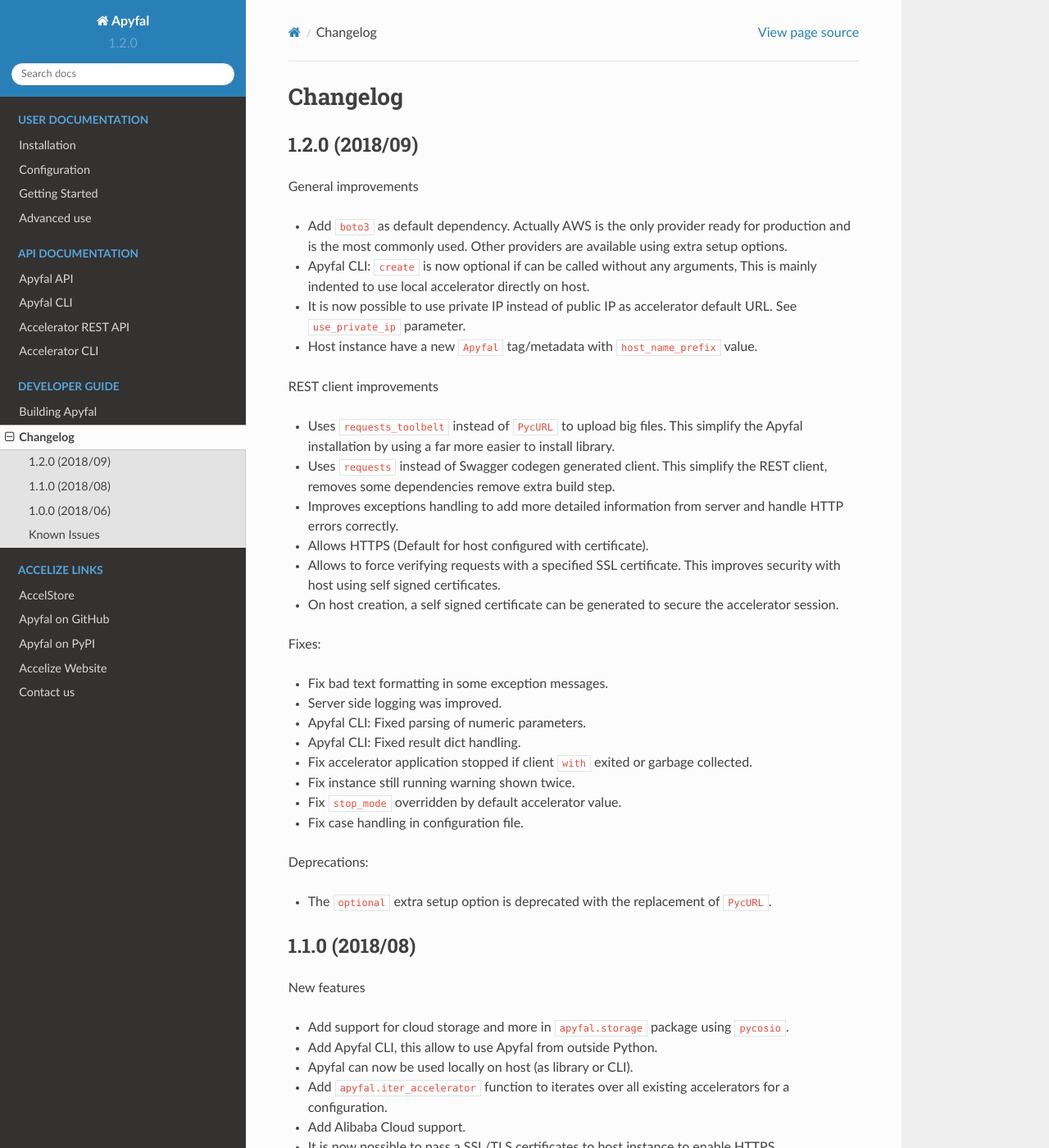
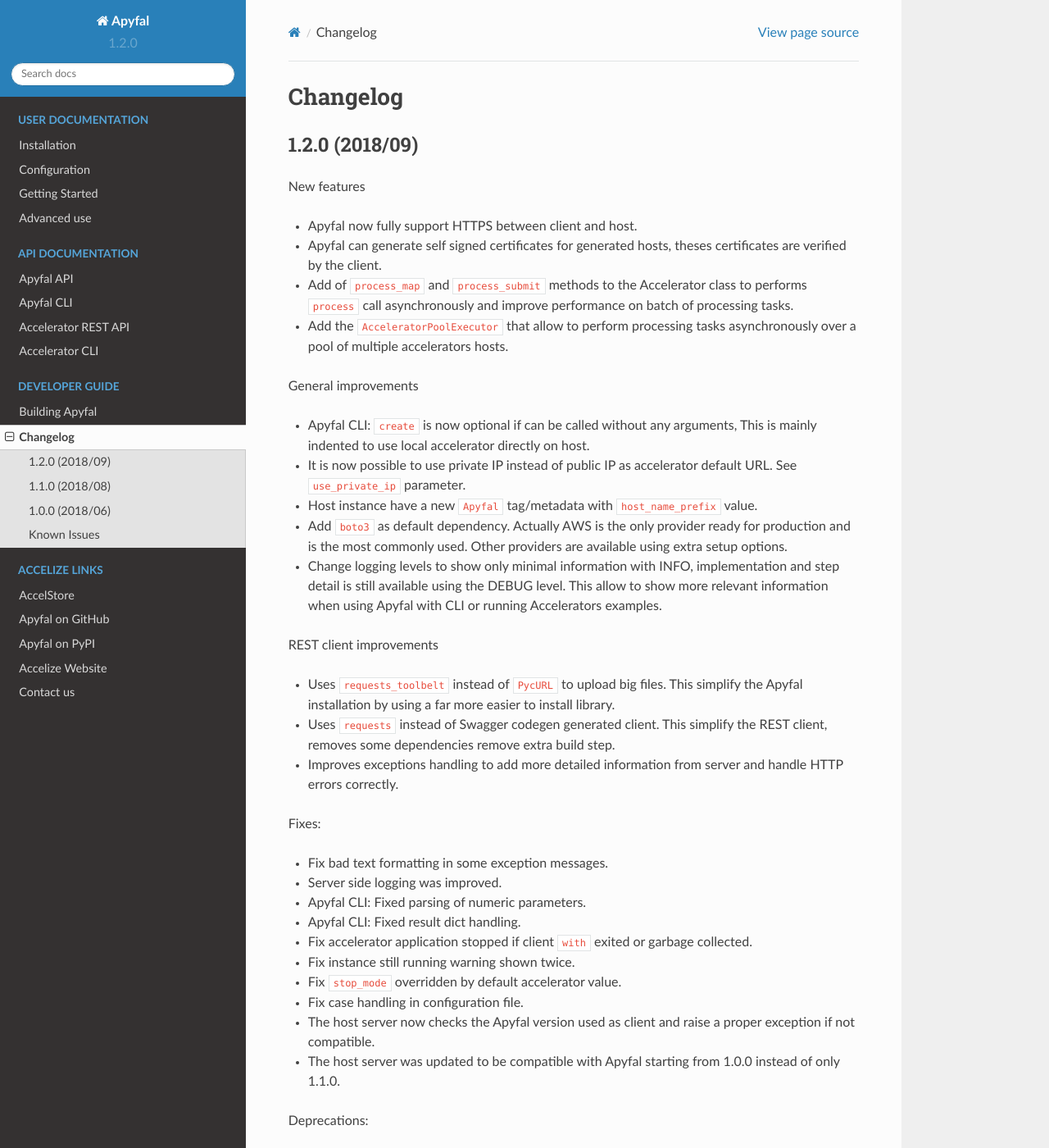
Before and after one commit to Accelize/apyfal, a Sphinx documentation site: the page built from docs/changes.rst, in a window 1280 px wide and 1400 px high. Shown: the whole window at 82% size. Built offline with Sphinx 7.4.7 and the Read the Docs theme 2.0.0, drawn with Linux system fonts in a browser that asks for light colours; pages that are not in the unit, such as notebooks, are missing from menus.

Commit message:
Changes logging level + improves changes

```diff
--- a/docs/changes.rst
+++ b/docs/changes.rst
@@ -4,17 +4,32 @@ Changelog
 1.2.0 (2018/09)
 ---------------
 
+New features
+
+- Apyfal now fully support HTTPS between client and host.
+- Apyfal can generate self signed certificates for generated hosts, theses
+  certificates are verified by the client.
+- Add of ``process_map`` and ``process_submit`` methods to the Accelerator class
+  to performs ``process`` call asynchronously and improve performance on batch
+  of processing tasks.
+- Add the ``AcceleratorPoolExecutor`` that allow to perform processing tasks
+  asynchronously over a pool of multiple accelerators hosts.
+
 General improvements
 
-- Add ``boto3`` as default dependency. Actually AWS is the only provider
-  ready for production and is the most commonly used. Other providers are
-  available using extra setup options.
 - Apyfal CLI: ``create`` is now optional if can be called without any arguments,
   This is mainly indented to use local accelerator directly on host.
 - It is now possible to use private IP instead of public IP as accelerator
   default URL. See ``use_private_ip`` parameter.
 - Host instance have a new ``Apyfal`` tag/metadata with ``host_name_prefix``
   value.
+- Add ``boto3`` as default dependency. Actually AWS is the only provider
+  ready for production and is the most commonly used. Other providers are
+  available using extra setup options.
+- Change logging levels to show only minimal information with INFO,
+  implementation and step detail is still available using the DEBUG level.
+  This allow to show more relevant information when using Apyfal with CLI or
+  running Accelerators examples.
 
 REST client improvements
 
@@ -25,11 +40,6 @@ REST client improvements
   simplify the REST client, removes some dependencies remove extra build step.
 - Improves exceptions handling to add more detailed information from
   server and handle HTTP errors correctly.
-- Allows HTTPS (Default for host configured with certificate).
-- Allows to force verifying requests with a specified SSL certificate.
-  This improves security with host using self signed certificates.
-- On host creation, a self signed certificate can be generated to secure the
-  accelerator session.
 
 Fixes:
 
@@ -42,6 +52,10 @@ Fixes:
 - Fix instance still running warning shown twice.
 - Fix ``stop_mode`` overridden by default accelerator value.
 - Fix case handling in configuration file.
+- The host server now checks the Apyfal version used as client and raise a
+  proper exception if not compatible.
+- The host server was updated to be compatible with Apyfal starting from 1.0.0
+  instead of only 1.1.0.
 
 Deprecations:
 
```
Also changed, not shown: 5 other files.
